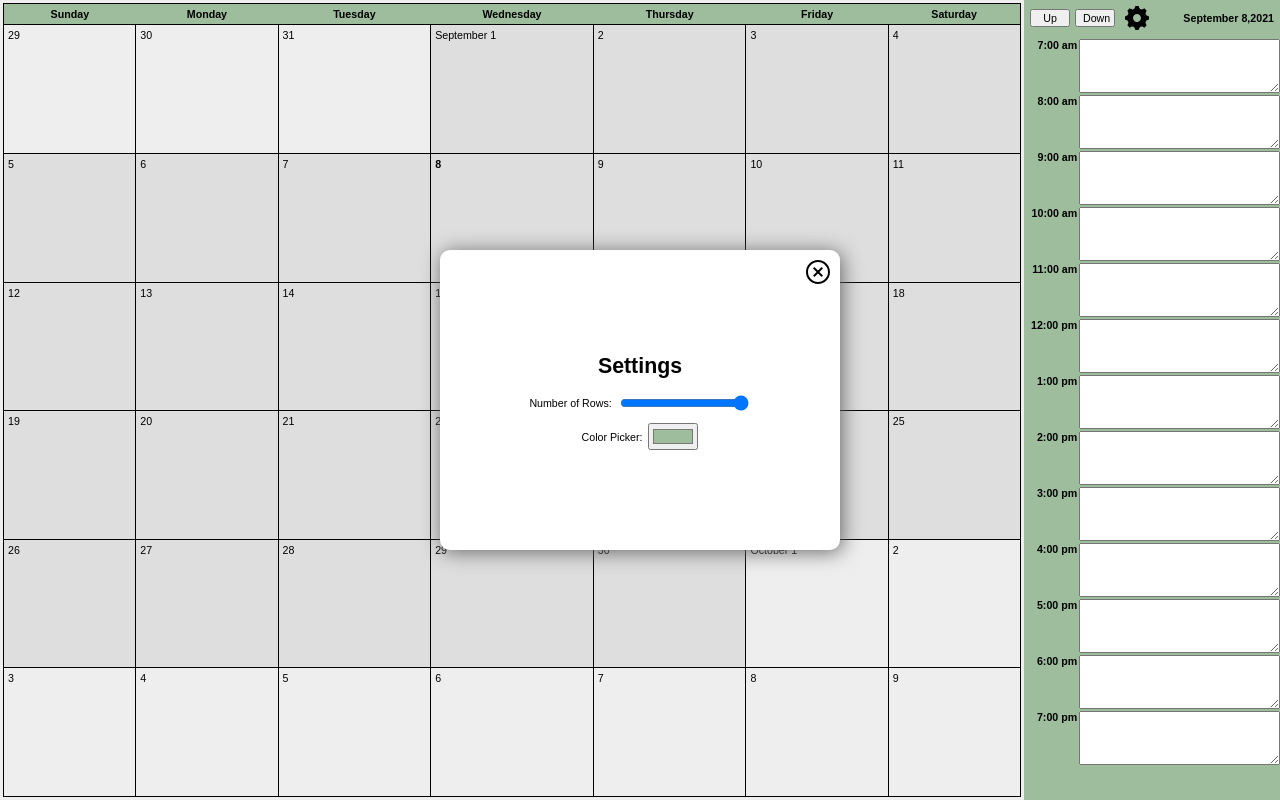
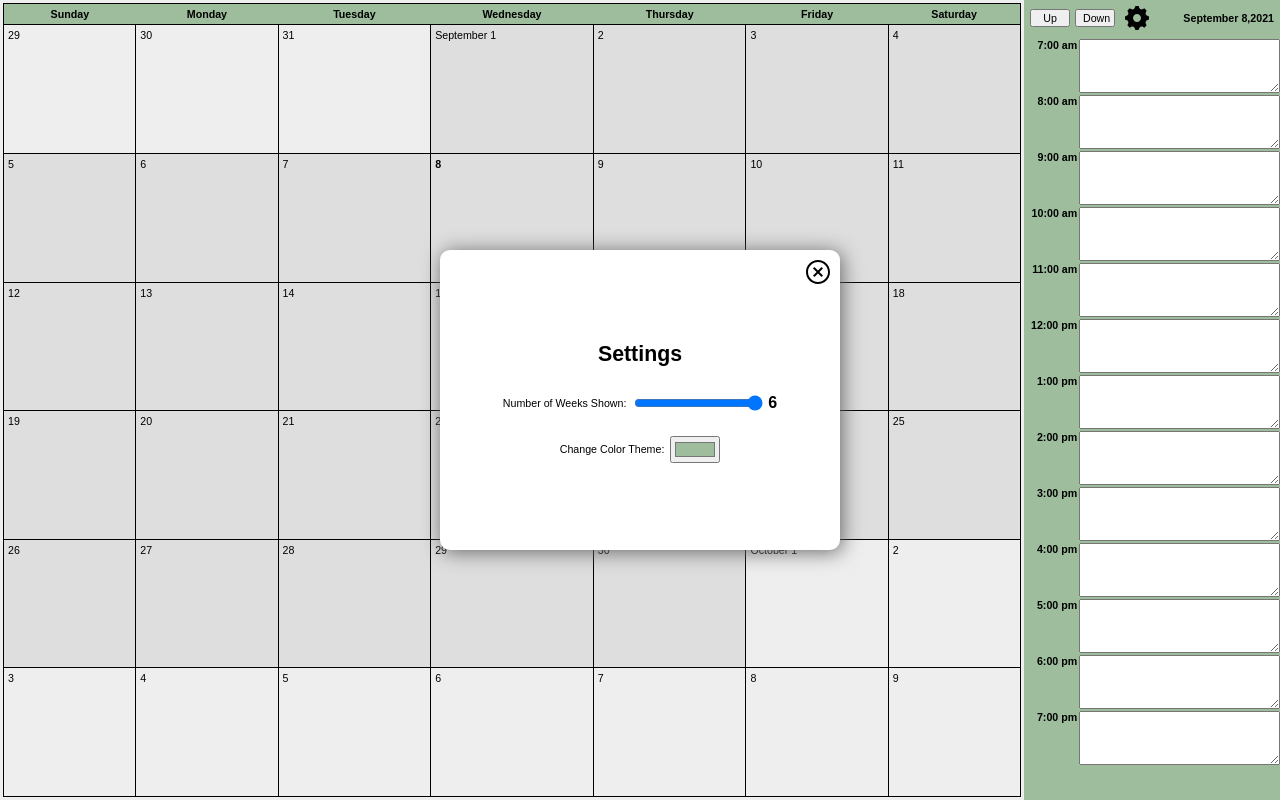
Before and after one commit to jamiesonreinhard/flex_cal_jamieson, a plain HTML site: page index.html in a window 1280 px wide. Both pictures are taken after a click on the picture 1137 px from the left and 18 px from the top of the page. Drawn offline with nearby package versions, Linux system fonts and the light colour scheme.

Commit message:
added a dynamic label for # weeks shown next to rows slider

```diff
--- a/calendar.css
+++ b/calendar.css
@@ -111,6 +111,9 @@ background-color: #999999;
   display: flex;
   align-items: center;
 }
+.settingsModal input {
+  cursor: pointer;
+}
 .closeIcon {
   position: absolute;
   top: 10px;
--- a/calendar.js
+++ b/calendar.js
@@ -136,6 +136,11 @@ function divw(text, id) {
     }
 }
 
+function updateWeeksShown(){
+  const weeksShown = document.querySelector(".weeksShown");
+  weeksShown.innerHTML = numrows;
+}
+
 function w(m) {
     if ("undefined" != m.toString()) {
         document.writeln(m.toString());
--- a/index.html
+++ b/index.html
@@ -12,10 +12,11 @@
     <img src="assets/close.svg" alt="closeIcon" class="closeIcon">
     <h1>Settings</h1>
     <div>
-      Number of Rows: &nbsp;<input type="range" name="rowsize" size=1 min=2 max=6 value=6 onChange="numrows=this.value;divw(calendar('rf'),'lc');">
+      Number of Weeks Shown: &nbsp;<input type="range" name="rowsize" size=1 min=2 max=6 value=6 onChange="numrows=this.value;divw(calendar('rf'),'lc');updateWeeksShown()">
+      &nbsp;<h2 class="weeksShown">6</h2>
     </div>
     <div>
-      Color Picker: &nbsp;
+      Change Color Theme: &nbsp;
       <input type="color" id="colorpicker" value="#9DBD9D">
     </div>
   </div>
```
